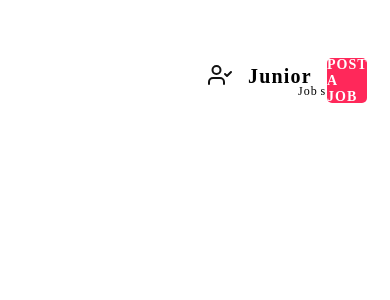
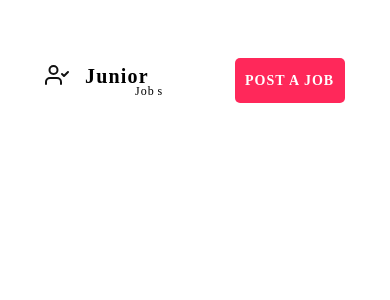
Before and after one commit to SmallShaqs/intrnships-react, a React (Create React App) app: page / in a window 390 px wide. Shown: the top 300 px of the page. Built offline with nearby package versions, Linux system fonts and the light colour scheme.

Commit message:
Make Page Layout responsive to different screen sizes

```diff
--- a/src/components/Layout/PageContainer.jsx
+++ b/src/components/Layout/PageContainer.jsx
@@ -2,7 +2,14 @@ import React from "react";
 import styled from "styled-components";
 
 const Container = styled.div`
-  padding: 50px 200px;
+  padding: 50px 15%;
+
+  @media (max-width: 425px) {
+    padding: 50px 10%;
+  }
+  @media (max-width: 320px) {
+    padding: 50px 5%;
+  }
 `;
 
 export default ({ children }) => <Container>{children}</Container>;
```
